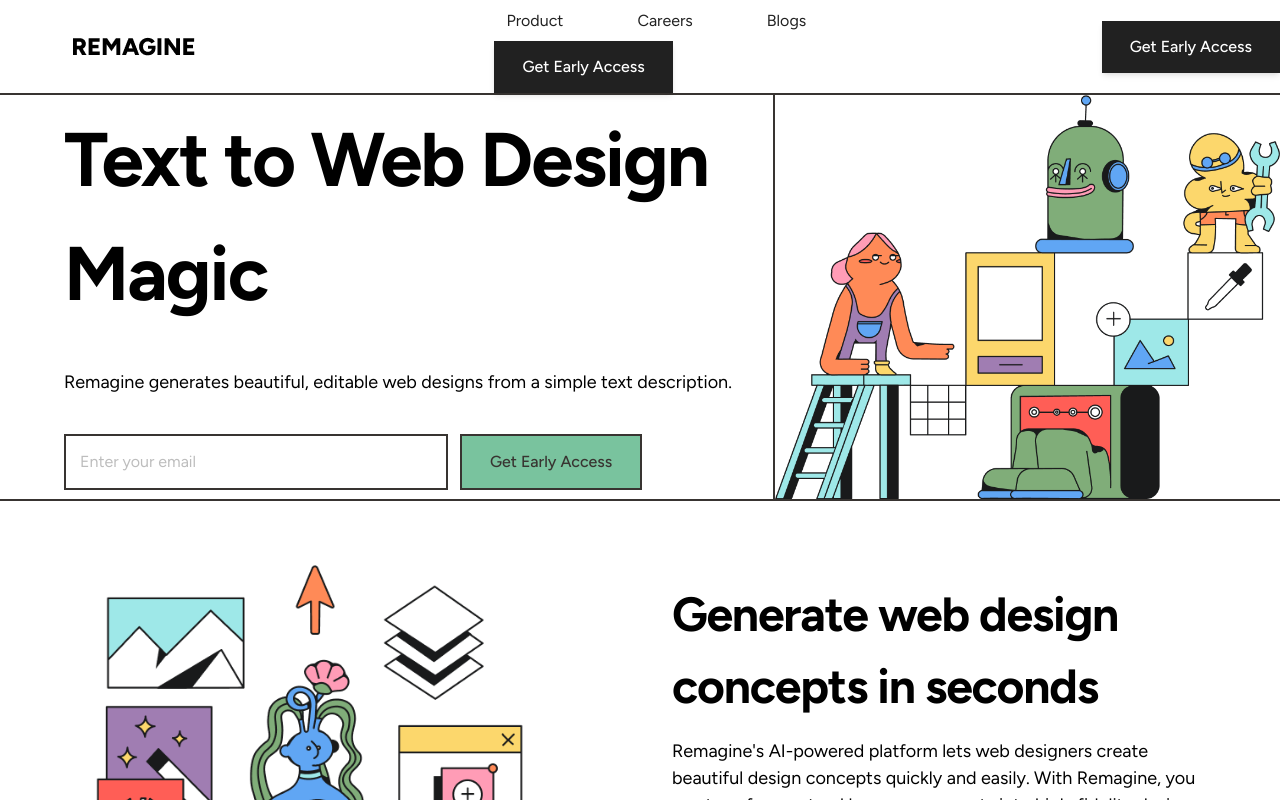
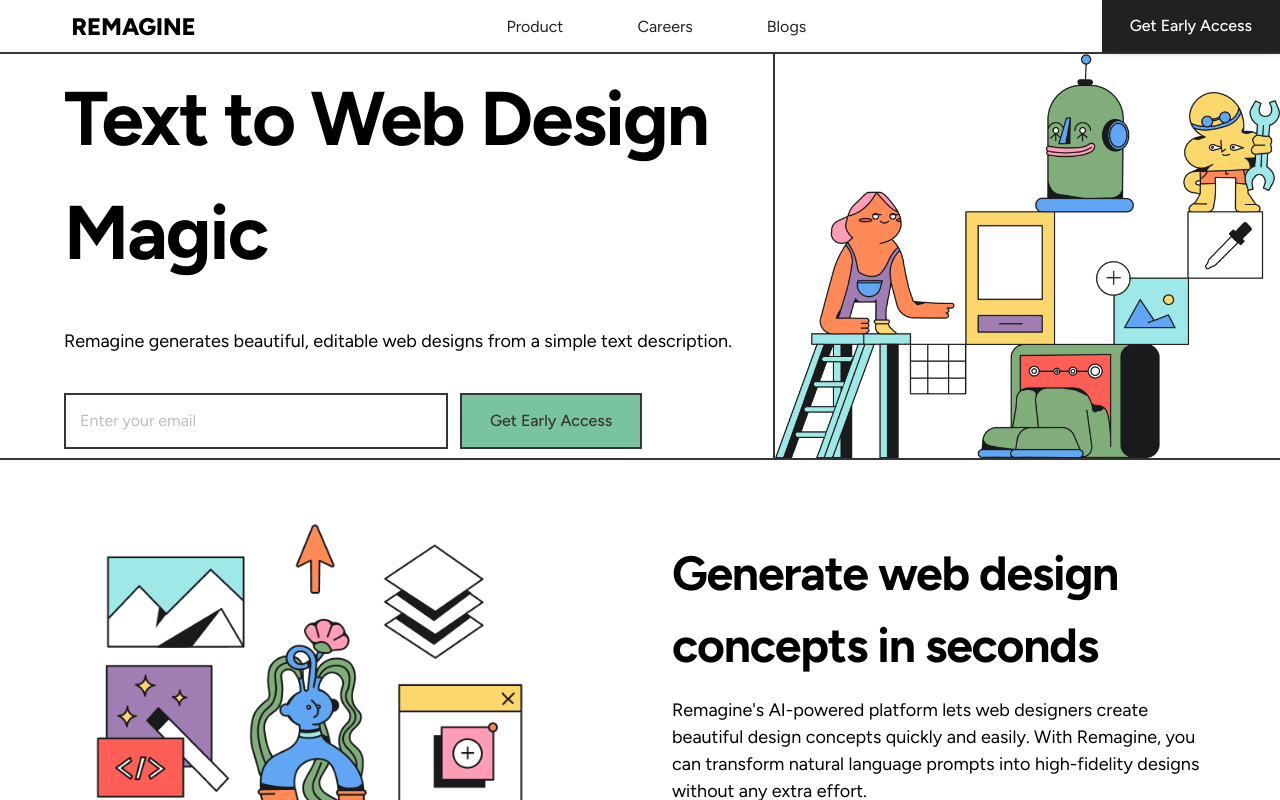
Before and after one commit to Drinooo/remagine-landing-page, a React (Vite) app: page / in a window 1280 px wide. Shown: the top 800 px of the page. Built offline with nearby package versions, Linux system fonts and the light colour scheme.

Commit message:
Removed button in Header

```diff
--- a/src/layout/Header.jsx
+++ b/src/layout/Header.jsx
@@ -123,9 +123,6 @@
         </Typography>
         <div className="hidden lg:block">
           <NavList />
-          <AccessButton className="font-main normal-case font-[500] rounded-none">
-            Get Early Access
-          </AccessButton>
         </div>
         <IconButton
           size="sm"
```
